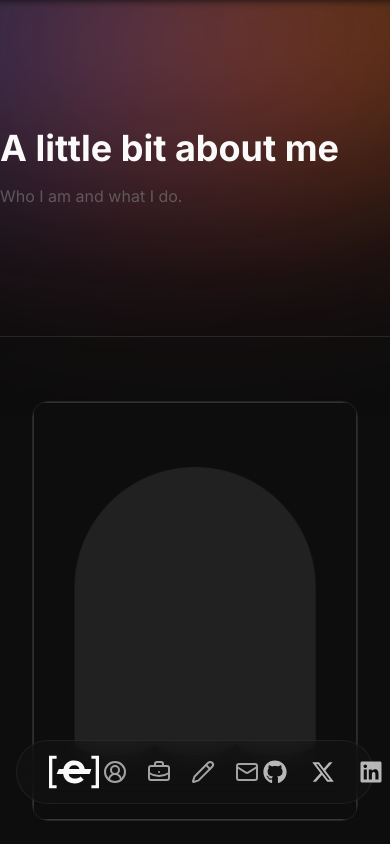
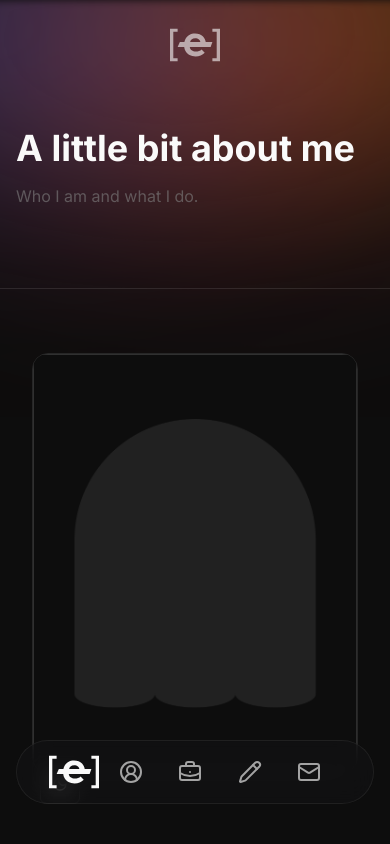
Before and after one commit to vignesh-gupta/vigneshgupta.tech, a Next.js app: page /about in a window 390 px wide. Shown: the top 844 px of the page. Built offline with nearby package versions, Linux system fonts and the light colour scheme.

Commit message:
feat: add projects/works page

```diff
--- a/src/app/about/page.tsx
+++ b/src/app/about/page.tsx
@@ -1,20 +1,13 @@
-import PageContainer from "@/components/common/page-container";
+import PageContainer from "@/components/page/page-container";
 import GetInTouch from "@/components/get-in-touch";
 import Image from "next/image";
 import Link from "next/link";
+import PageHeader from "@/components/page/page-header";
 
 const AboutPage = () => {
   return (
     <>
-      <div className="py-16 pt-32 container max-w-[1024px] mx-auto">
-        <h1 className="text-4xl font-bold md:text-5xl lg:text-6xl text-primary">
-          A little bit about me
-        </h1>
-        <p className="mb-16 mt-4 text-base text-muted/60 md:text-2xl">
-          Who I am and what I do.
-        </p>
-      </div>
-      <div className="h-[1px] w-full bg-black/10 dark:bg-white/10" />
+      <PageHeader title="A little bit about me" subtitle="Who I am and what I do." />
       <PageContainer>
         <div className="grid w-full grid-cols-1 md:grid-cols-12">
           <div className="col-span-12 flex flex-col gap-12 md:col-span-8 md:pr-12 text-pretty">
--- a/src/app/page.tsx
+++ b/src/app/page.tsx
@@ -5,7 +5,7 @@ import InfoCards, { InfoCardsProps } from "@/components/info/info-cards";
 import ProjectSection from "@/components/project/project-section";
 import { Button } from "@/components/ui/button";
 import { SendHorizontal } from "lucide-react";
-import PageContainer from "@/components/common/page-container";
+import PageContainer from "@/components/page/page-container";
 
 const info: InfoCardsProps[] = [
   {
--- /dev/null
+++ b/src/app/work/page.tsx
@@ -0,0 +1,35 @@
+import { StarsIcon } from "lucide-react";
+import Link from "next/link";
+
+import PageContainer from "@/components/page/page-container";
+import PageHeader from "@/components/page/page-header";
+import ProjectCard from "@/components/project/project-card";
+import { Card, CardDescription, CardTitle } from "@/components/ui/card";
+
+const WorkPage = () => {
+  return (
+    <>
+      <PageHeader
+        title="Projects"
+        subtitle="Projects and ideas I’ve worked on"
+      />
+      <PageContainer>
+        <section className="space-y-5">
+          {Array.from({ length: 3 }).map((_, index) => (
+            <ProjectCard key={index} />
+          ))}
+
+          <Card className="w-full overflow-hidden lg:h-[500px] relative bg-card/50 border-4 border-dashed flex items-center justify-center flex-col">
+            <StarsIcon className="size-24 text-foreground" />
+            <CardTitle className="my-5">Want to see more?</CardTitle>
+            <CardDescription className="text-muted/80">
+              I have more projects on my <Link href="https://github.com/vignesh-gupta/" className="underline underline-offset-2 text-primary/55 hover:text-primary/80">Github</Link>
+            </CardDescription>
+          </Card>
+        </section>
+      </PageContainer>
+    </>
+  );
+};
+
+export default WorkPage;
--- a/src/components/common/header.tsx
+++ b/src/components/common/header.tsx
@@ -51,6 +51,13 @@ const Header = () => {
           </div>
         </div>
       </header>
+      <Link href="/" aria-label="Vignesh Gupta Logo" className="fixed top-0 left-0 right-0 pt-5">
+        <Logo
+          width={50}
+          height={50}
+          className="block mx-auto md:hidden opacity-60"
+        />
+      </Link>
       <MobileNav />
     </>
   );
--- a/src/components/common/mobile-nav.tsx
+++ b/src/components/common/mobile-nav.tsx
@@ -12,7 +12,7 @@ const MobileNav = () => {
             <Logo width={50} height={50} />
           </Link>
           <nav className="relative flex justify-center flex-1">
-            <ul className="m-0 flex list-none items-center gap-5 sm:gap-10 rounded-[6px] p-1 justify-evenly shrink">
+            <ul className="m-0 flex list-none items-center gap-5 sm:gap-10 rounded-[6px] p-1 justify-evenly shrink flex-1">
               {navLinks.map((link) => (
                 <li key={`nav-link-${link.name}`}>
                   <Tooltip delayDuration={100}>
@@ -33,7 +33,7 @@ const MobileNav = () => {
             </ul>
           </nav>
         </div>
-        <div className="flex items-center gap-4">
+        <div className="hidden items-center gap-4 sm:flex">
           <div className="flex gap-6 text-onyx/70 dark:text-white/70">
             {socials.map((social) => (
               <Link
--- /dev/null
+++ b/src/components/page/page-header.tsx
@@ -0,0 +1,22 @@
+type PageHeaderProps = {
+  title: string;
+  subtitle: string;
+};
+
+const PageHeader = ({ subtitle, title }: PageHeaderProps) => {
+  return (
+    <>
+      <div className="py-16 pt-32 px-4 container max-w-[1024px] mx-auto">
+        <h1 className="text-4xl font-bold md:text-5xl lg:text-6xl text-primary">
+          {title}
+        </h1>
+        <p className="my-4 text-base text-muted/60 md:text-2xl">
+          {subtitle}
+        </p>
+      </div>
+      <div className="h-[1px] w-full bg-black/10 dark:bg-white/10" />
+    </>
+  );
+};
+
+export default PageHeader;
```
Also changed, not shown: src/components/page/page-container.tsx (renamed from src/components/common/page-container.tsx).
